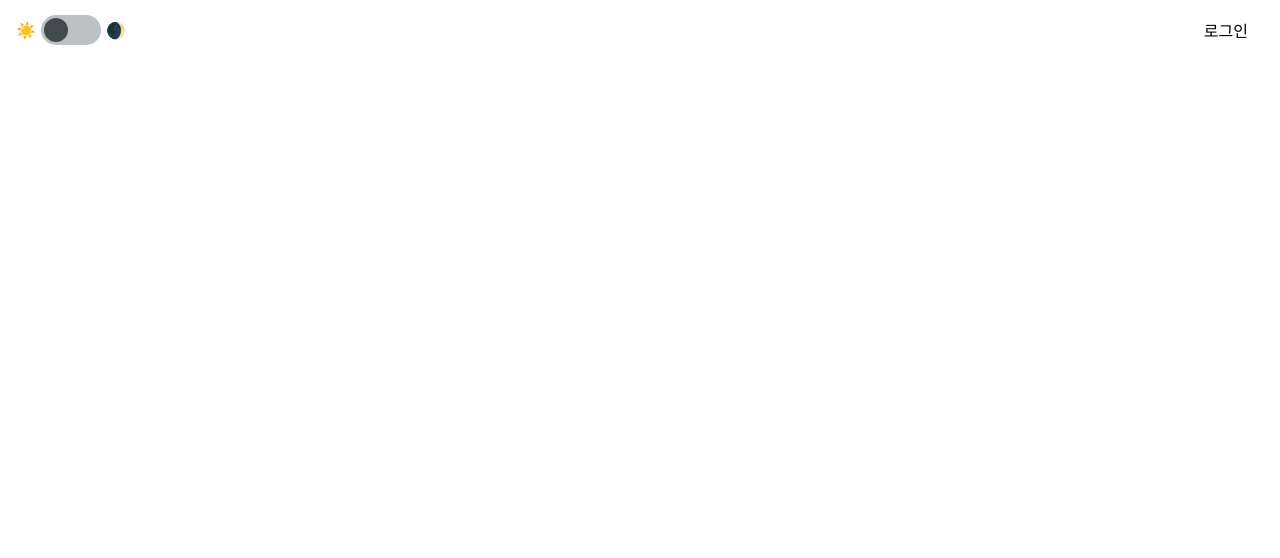
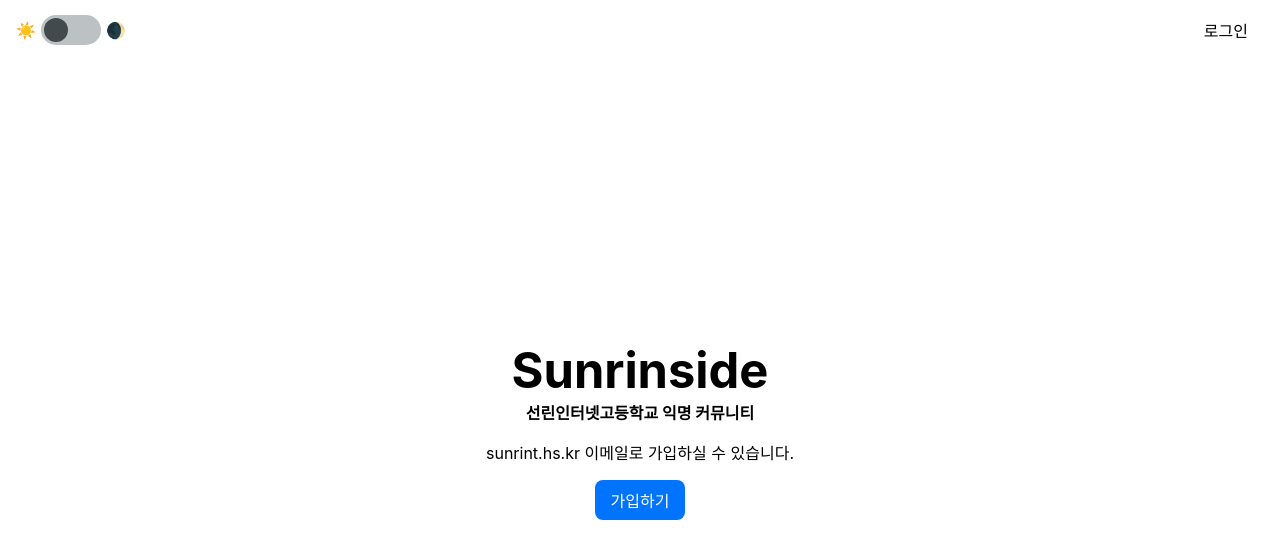
Before and after one commit to kimdoyeong/sunrinside-frontend, a React (Create React App) app: page / in a window 1280 px wide. Shown: the top 558 px of the page. Built offline with nearby package versions, Linux system fonts and the light colour scheme; no server answers; a web font is replaced by a local one.

Commit message:
Update IndexPage

```diff
--- a/src/pages/IndexPage.tsx
+++ b/src/pages/IndexPage.tsx
@@ -1,7 +1,46 @@
 import React from "react";
+import styled from "styled-components";
 import Layout from "../components/Layout";
+import Heading from "../components/UI/Heading";
+import { Link } from "react-router-dom";
+import Button from "../components/UI/Button";
 
 function IndexPage() {
-  return <Layout></Layout>;
+  return (
+    <Layout>
+      <Style>
+        <div className="typography">
+          <Heading className="title">Sunrinside</Heading>
+          <Heading tag="h3" tagStyle="h6" className="description">
+            선린인터넷고등학교 익명 커뮤니티
+          </Heading>
+          <p>sunrint.hs.kr 이메일로 가입하실 수 있습니다.</p>
+        </div>
+        <div className="join">
+          <Link to="/signup">
+            <Button>가입하기</Button>
+          </Link>
+        </div>
+      </Style>
+    </Layout>
+  );
 }
+
+const Style = styled.main`
+  flex: 1;
+  display: flex;
+  justify-content: center;
+  align-items: center;
+  flex-direction: column;
+
+  .typography {
+    text-align: center;
+  }
+  .title {
+    margin-bottom: 0 !important;
+  }
+  .description {
+    margin-bottom: 0 !important;
+  }
+`;
 export default IndexPage;
```
